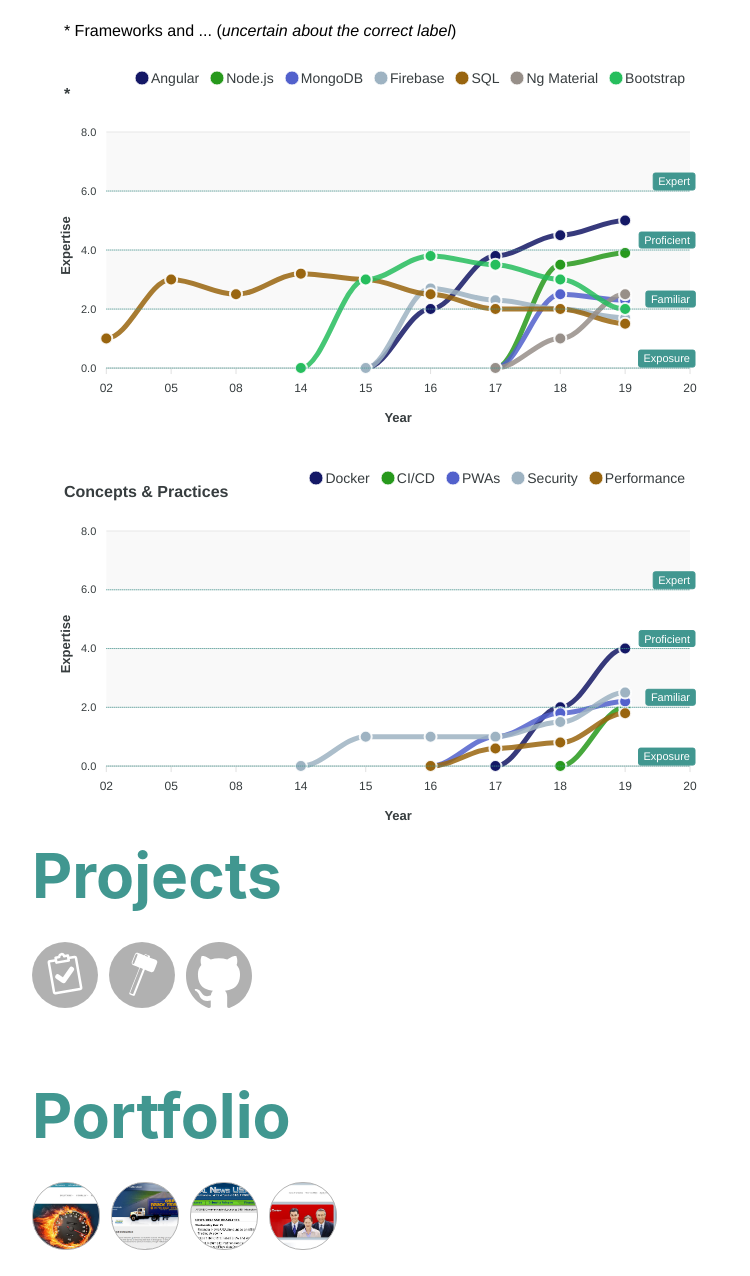
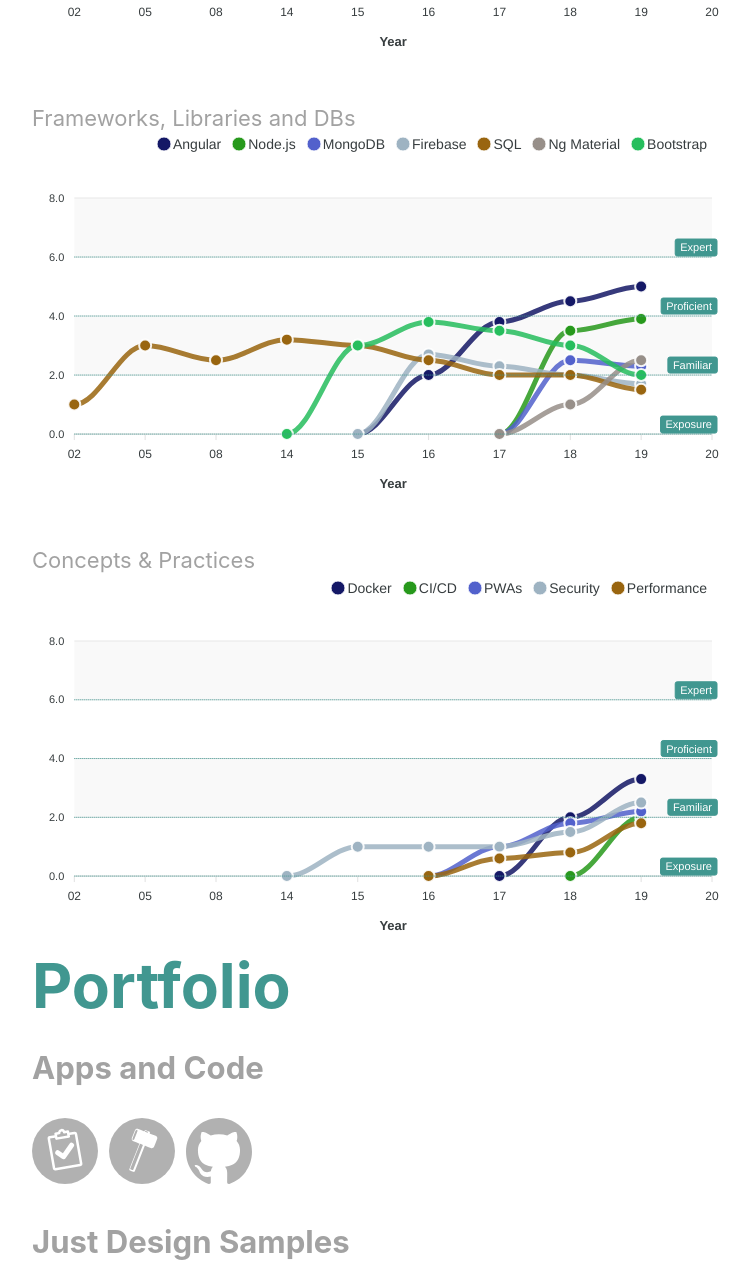
Before and after one commit to pablooliva/pablooliva.de, a website: page index.html in a window 1280 px wide. Shown: the part 1484-2760 px from the top of the page, without its empty margins (263-1013 px from the left). Drawn offline with nearby package versions, Linux system fonts and the light colour scheme.

Commit message:
Edited CVs and content, according to reviews.

```diff
--- a/index.html
+++ b/index.html
@@ -22,18 +22,22 @@
       <li><a href="./docs/Pablo-Oliva-CV-DE.pdf"><img src="./assets/de-flag.svg" alt="auf Deutsch"></a></li>
     </ul>
     <h2 class="color-primary" id="skills">Skills</h2>
+    <p class="explanation">Primary Languages</p>
     <div class="chart" id="chart-languages-primary"></div>
+    <p class="explanation">Secondary Languages</p>
     <div class="chart" id="chart-languages-secondary"></div>
-    <p class="explanation">* Frameworks and ... (<i>uncertain about the correct label</i>)</p>
+    <p class="explanation">Frameworks, Libraries and DBs</p>
     <div class="chart" id="chart-frameworks"></div>
+    <p class="explanation">Concepts & Practices</p>
     <div class="chart" id="chart-concepts"></div>
-    <h2 class="color-primary hug" id="projects ">Projects</h2>
+    <h2 class="color-primary hug" id="projects ">Portfolio</h2>
+    <h3 class="color-secondary">Apps and Code</h3>
     <ul class="clean projects">
       <li><a href="https://ch.ckl.st"><img src="./assets/ch.ckl.st-logo.svg" alt="ch.ckl.st checklist maker app"></a></li>
       <li><a href="https://b.luntly.com"><img src="./assets/b.luntly-logo.svg" alt="b.luntly.com anonymous feedback app"></a></li>
       <li><a href="https://github.com/pablooliva"><img src="./assets/github-logo.svg" alt="GitHub repos for Pablo Oliva"></a></li>
     </ul>
-    <h2 class="color-primary" id="portfolio">Portfolio</h2>
+    <h3 class="color-secondary">Just Design Samples</h3>
     <ul class="clean portfolio">
       <li id="solve"><a href="./assets/Solve-Dash-screenshot.jpg"><div class="port-fill"></div></a></li>
       <li id="gsf"><a href="./assets/GSF-School-screenshot.jpg"><div class="port-fill"></div></a></li>
@@ -70,7 +74,7 @@
     </blockquote>
 
     <section>
-      <h2 class="color-primary" id="links">Links</h2>
+      <h2 class="color-primary" id="links">More...</h2>
       <ul>
         <li>
           <a href="https://github.com/pablooliva">GitHub</a>
--- a/main.js
+++ b/main.js
@@ -98,7 +98,7 @@
       style: {
         fontSize: '13px',
       },
-      text: 'Expertise'
+      text: ''
     },
     // 0 (Exposure), 2 (Familiar), 4 (Proficient), 6 (Expert)
     min: 0,
@@ -215,7 +215,7 @@
   style: {
     fontSize: '16px',
   },
-  text: '*',
+  text: 'Frameworks, Libraries and DBs',
   align: 'left'
 };
 
@@ -230,7 +230,7 @@
 optionsConcepts.series = [
   {
     name: "Docker",
-    data: [null, null, null, null, null, null, 0, 2, 4, null]
+    data: [null, null, null, null, null, null, 0, 2, 3.3, null]
   },
   {
     name: "CI/CD",
--- a/styles.css
+++ b/styles.css
@@ -120,10 +120,12 @@
 
 a {
     color: #222;
+    text-decoration: none;
 }
 a:hover,
 a:focus {
     color: #419790;
+    text-decoration: underline;
 }
 .color-primary {
     color: #419790;
@@ -163,15 +165,13 @@
     margin-top: 0.4rem;
 }
 .chart {
-    margin: 1.5rem 1rem 0 1rem;
+    margin: 0.5rem 0 0 0;
 }
 .explanation {
-    padding-left: 1.45rem;
-    font-size: 0.73rem;
-    font-family: Helvetica, Arial, sans-serif;
+    color: #a2a2a2;
 }
 #solve {
-    background: url("./assets/Solve-Dash-screenshot.jpg") 90% 0% no-repeat;
+    background: url("./assets/Solve-Dash-screenshot.jpg") 90% 1.6% no-repeat;
     background-size: 150px;
 }
 #gsf {
@@ -183,8 +183,11 @@
     background-size: 200px;
 }
 #rfin {
-    background: url("./assets/reVision-screenshot.jpg") 50% 0% no-repeat;
+    background: url("./assets/reVision-screenshot.jpg") 20% 20% no-repeat;
     background-size: 150px;
+}
+.apexcharts-title-text {
+    opacity: 0 !important;
 }
 
 @media only screen and (max-width: 812px) {
```
Also changed, not shown: 2 other files.
